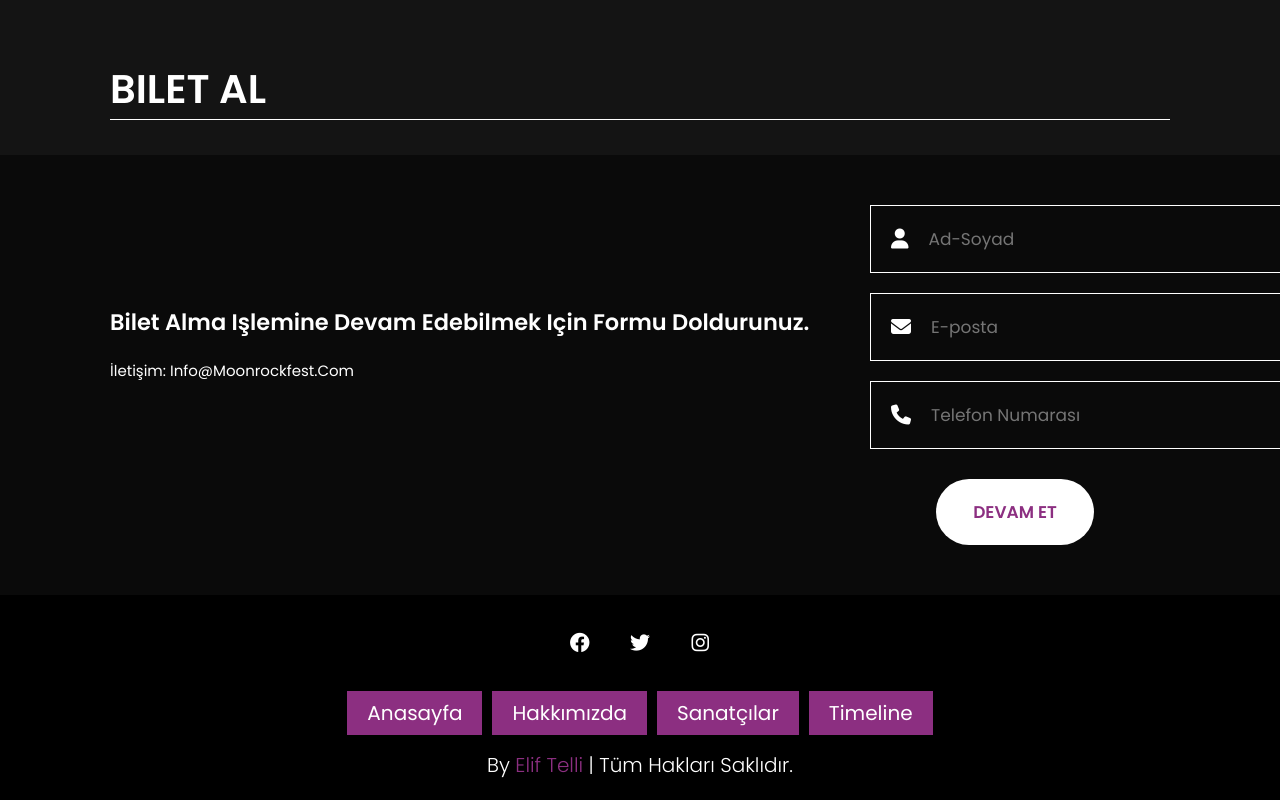
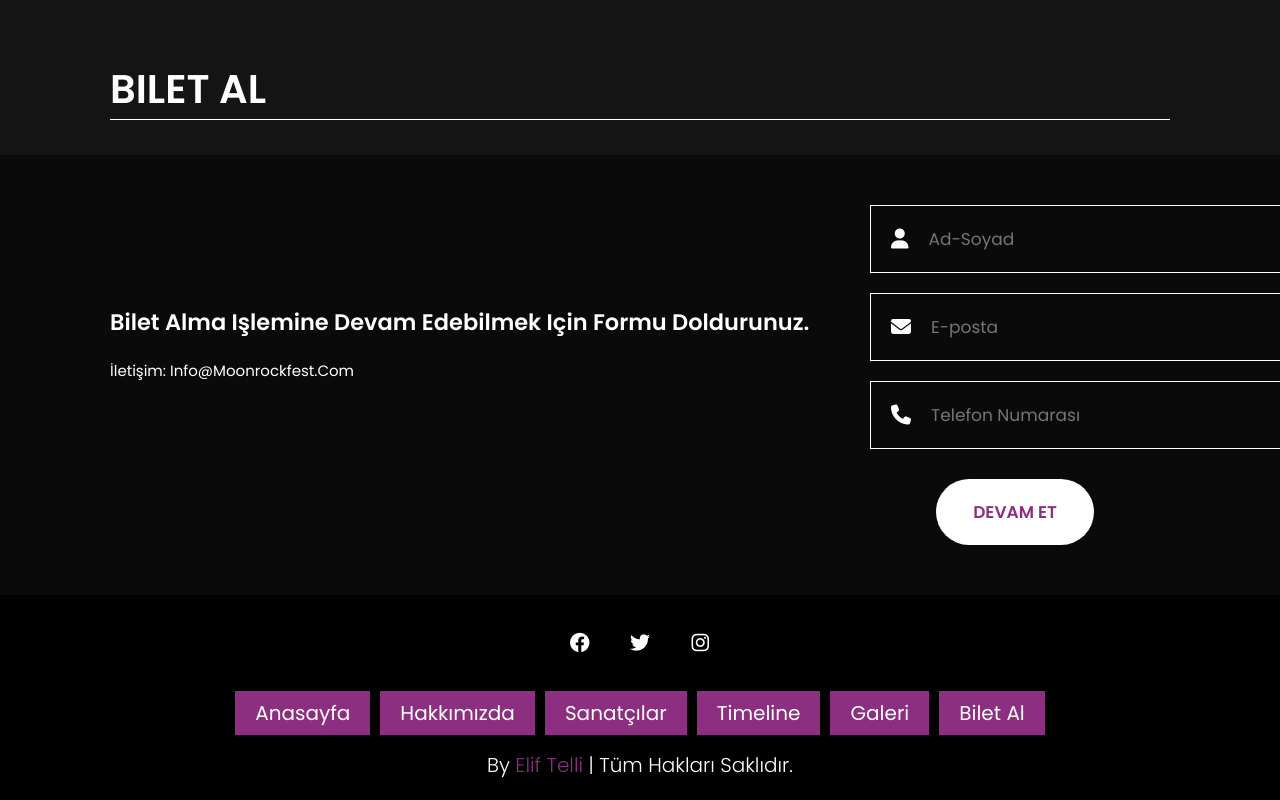
Before and after one commit to eliftelli/eliftelli.github.io, a plain HTML site: page index.html in a window 1280 px wide. Shown: the part 4319-5119 px from the top of the page. Drawn offline with Linux system fonts and the light colour scheme.

Commit message:
Update index.html

```diff
--- a/index.html
+++ b/index.html
@@ -293,6 +293,8 @@
         <a href="hakkimizda.html">Hakkımızda</a>
         <a href="sanatcilar.html">Sanatçılar</a>
         <a href="timeline.html">Timeline</a>
+        <a href="galeri.html">Galeri</a>
+        <a href="biletal.html">Bilet Al</a>
     </div>
 
     <div class="credit">
```
